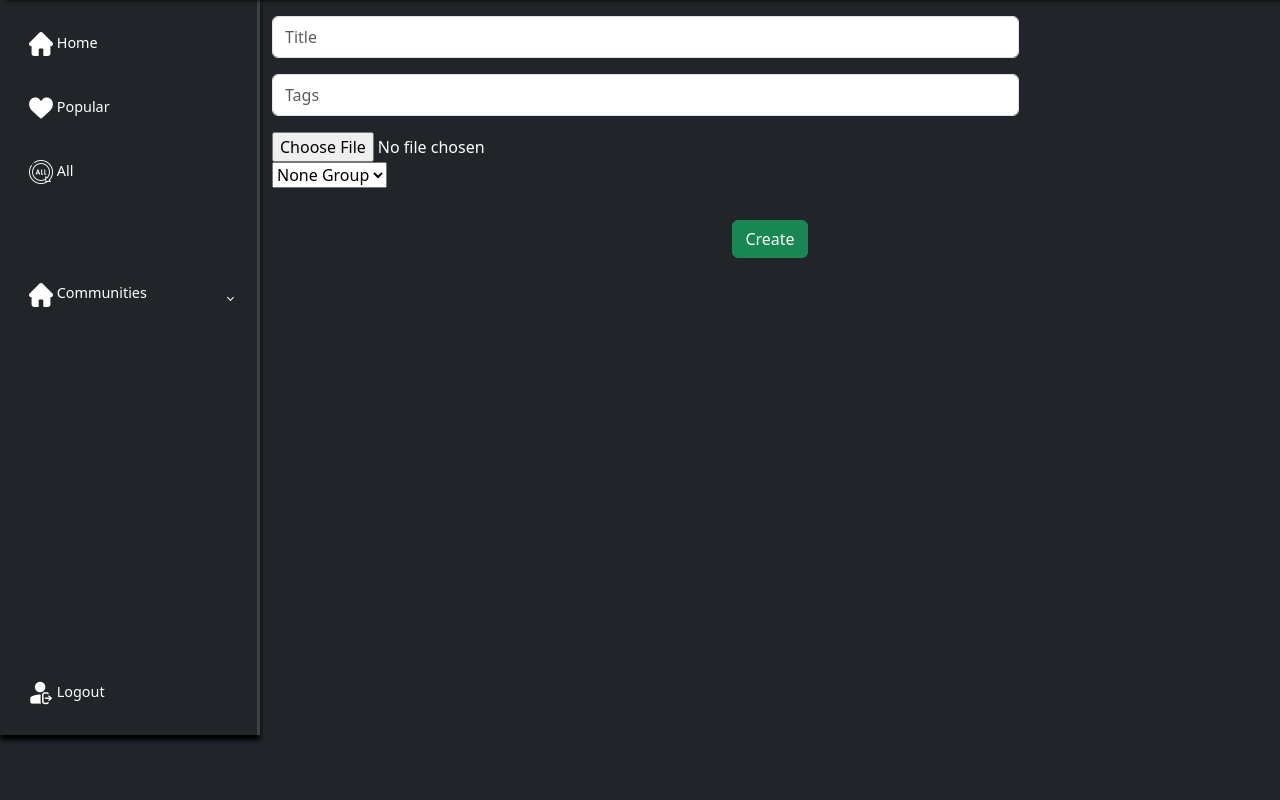
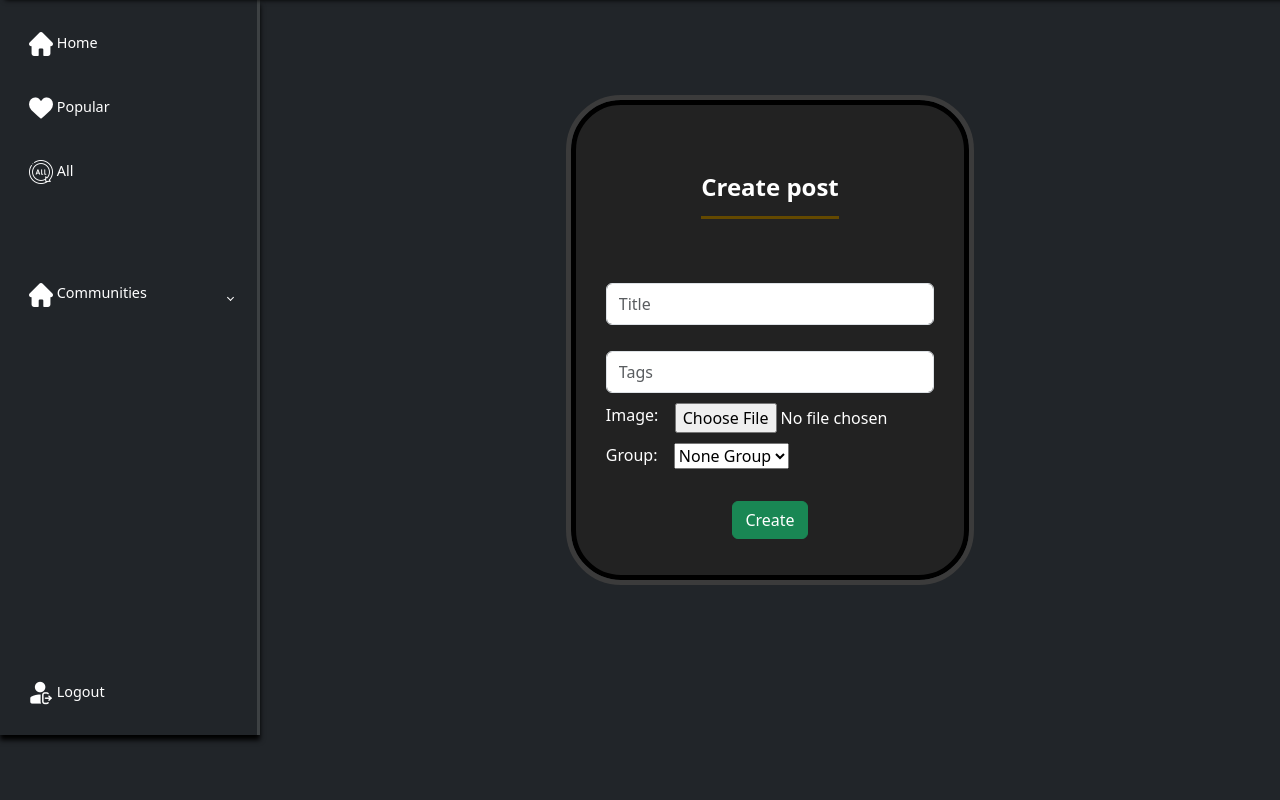
Before and after one commit to Ratatog/MyReddit, a Django app: page /post/create/ in a window 1280 px wide. Shown: the part 65-865 px from the top of the page. Run offline with Django 5.2, Linux system fonts and the light colour scheme; a user stored in the database is signed in; data comes from the database, SQL or seed files in the repository; both versions use the stored data as it was after the commit; some libraries are stand-ins or nearby versions.

Commit message:
more css

```diff
--- a/myreddit/main/forms.py
+++ b/myreddit/main/forms.py
@@ -18,8 +18,8 @@ class CommentForm(forms.ModelForm):
         }
 
 class AddPostForm(forms.ModelForm):
-    text = forms.CharField(max_length=30, widget=forms.TextInput(attrs={'class': 'form-control my-3 py-2 w-75', 'placeholder': 'Title'}))
-    tags = forms.CharField(widget=forms.TextInput(attrs={'class': 'form-control my-3 py-2 w-75', 'placeholder': 'Tags'}))
+    text = forms.CharField(label='', max_length=30, widget=forms.TextInput(attrs={'class': 'form-control my-3 py-2 w-75', 'placeholder': 'Title'}))
+    tags = forms.CharField(label='', widget=forms.TextInput(attrs={'class': 'form-control my-3 py-2 w-75', 'placeholder': 'Tags'}))
     url = forms.ImageField(label='Image', required=False)
     group = forms.ModelChoiceField(queryset=Group.objects.none(), empty_label='None Group')
 
@@ -34,9 +34,9 @@ class AddPostForm(forms.ModelForm):
         if user is not None:
             self.fields['group'].queryset = Group.objects.filter(admin=user)
 class AddGroupForm(forms.ModelForm):
-    title = forms.CharField(max_length=30, widget=forms.TextInput(attrs={'class': 'form-control my-3 py-2 w-75', 'placeholder': 'Group Name'}))
-    description = forms.CharField(max_length=80, widget=forms.TextInput(attrs={'class': 'form-control my-3 py-2 w-75', 'placeholder': 'Description'}))
-    photo = forms.ImageField()
+    title = forms.CharField(label='', max_length=30, widget=forms.TextInput(attrs={'class': 'form-control my-3 py-2 w-75', 'placeholder': 'Group Name'}))
+    description = forms.CharField(label='', max_length=80, widget=forms.TextInput(attrs={'class': 'form-control my-3 py-2 w-75', 'placeholder': 'Description'}))
+    photo = forms.ImageField(label='Image')
 
     class Meta:
         model = Group
--- a/myreddit/main/static/css/style.css
+++ b/myreddit/main/static/css/style.css
@@ -355,3 +383,52 @@ a {
 #nav-profile > span {
     display: block;
 }
+.create {
+    border: 5px solid black;
+    outline: 5px solid rgb(59, 59, 59);
+    border-radius: 50px;
+    margin: auto;
+    margin-top: 10%;
+    padding: 20px 30px;
+    width: 40%;
+    background-color: rgb(34, 34, 34);
+}
+.create > h1 {
+    border-bottom: 3px solid rgb(100, 73, 0);
+    padding-bottom: 15px;
+    width: max-content;
+    margin: auto;
+}
+.create input {
+    width: 100% !important;
+    margin: auto;
+}
+.create .form {
+    width: 100%;
+    margin: auto;
+}
+.create-input {
+    display: flex;
+    margin-bottom: 10px !important;
+}
+.create-input input {
+    display: flex;
+    margin-bottom: 0 !important;
+}
+.create-input label {
+    margin-right: 5%;
+}
+.create-input label::after {
+    content: ':';
+}
+.text-logout {
+    color: rgb(177, 8, 14) !important;
+}
+.text-logout:hover {
+    color: rgb(133, 3, 7) !important;
+}
+
+.group-minin-li img {
+    width: 24px;
+    height: 24px;
+}
--- /dev/null
+++ b/myreddit/main/templates/main/create.html
@@ -0,0 +1,31 @@
+{% extends "base.html" %}
+
+{% block content %}
+<div class="create">
+    <h1 class="text-white text-center my-5">{{title}}</h1>
+
+    <div class="form">
+        <div class="form-error text-white">{{ form.non_field_errors }}</div>
+
+    <form method="POST", enctype='multipart/form-data'>
+        {% csrf_token %}
+
+        {% for f in form %}
+        <div class="create-input">
+            {% if f.label %}
+            <label>{{ f.label }}</label>
+            {% endif %}
+
+            {{ f }}
+            <div class="form-error text-white">{{ f.errors }}</div>
+        </div>
+        {% endfor %}
+
+
+        <div class="text-center mt-3">
+            <button class="btn btn-success my-3">Create</button>
+        </div>
+    </form>
+    </div>
+</div>
+{% endblock content %}
--- /dev/null
+++ b/myreddit/main/templates/main/includes/group_mini.html
@@ -0,0 +1,6 @@
+{% load static %}
+
+<li class="sidebar-item subitem group-mini-li">
+    <img src="{{ group.photo.url }}">
+    <a href="{% url "group" group.pk %}" class="sidebar-link">{{group.title|slice:":15"}}</a>
+</li>
--- a/myreddit/main/templates/main/post_create.html
+++ /dev/null
@@ -1,20 +0,0 @@
-{% extends "base.html" %}
-
-{% block content %}
-
-<div class="form-error text-white">{{ form.non_field_errors }}</div>
-
-<form method="POST", enctype='multipart/form-data'>
-    {% csrf_token %}
-
-    {% for f in form %}
-    {{ f }}
-    <div class="form-error text-white">{{ f.errors }}</div>
-    {% endfor %}
-
-
-    <div class="text-center mt-3">
-        <button class="btn btn-success my-3">Create</button>
-    </div>
-</form>
-{% endblock content %}
--- a/myreddit/main/views.py
+++ b/myreddit/main/views.py
@@ -57,7 +57,7 @@ class ShowPost(LoginMixn, DetailView, CreateView):
 
 class CreatePost(LoginMixn, CreateView):
     form_class = AddPostForm
-    template_name = 'main/post_create.html'
+    template_name = 'main/create.html'
     success_url = reverse_lazy('home')
     extra_context = {'title': 'Create post'}
 
@@ -91,7 +91,7 @@ class GroupView(LoginMixn, DetailView):
 
 class GroupCreateView(LoginMixn, CreateView):
     form_class = AddGroupForm
-    template_name = 'main/group_create.html'
+    template_name = 'main/create.html'
     extra_context = {'title': 'Create group'}
 
     def get_success_url(self):
--- a/myreddit/templates/base.html
+++ b/myreddit/templates/base.html
@@ -28,7 +28,7 @@
             <div class="collapse navbar-collapse justify-content-end align-center" id="main-nav">
             <ul class="navbar-nav">
                 <li class="nav-item d-md-none">
-                    <a href="#" class="nav-link">Create</a>
+                    <a href="{% url "add_post" %}" class="nav-link">Create</a>
                 </li>
                 <li class="nav-item ms-2 d-none d-md-inline hover-shadow">
                     <a href="{% url "add_post" %}" class="nav-link">
@@ -92,12 +92,9 @@
                         <span>Communities</span>
                     </a>
                     <ul id="comm" class="sidebar-dropdown list-unstyled collapse" data-bs-parent="#sidebar">
-                        {% block communities %}
-                        <li class="sidebar-item subitem">
-                            <img src="{% static "images/all_btn.png" %}">
-                            <a href="#" class="sidebar-link">Something</a>
-                        </li>
-                        {% endblock communities %}
+                        {% for group in user.groups.all %}
+                        {% include "main/includes/group_mini.html" %}
+                        {% endfor %}
                     </ul>
                 </li>
             <div class="sidebar-footer">
--- a/myreddit/templates/login_base.html
+++ b/myreddit/templates/login_base.html
@@ -20,6 +20,11 @@
         </div>
         <div class="row">
             <div class="col-md-4 col-8 m-auto">
+                {% if user.is_authenticated %}
+                <h1 class="text-white text-center mt-5">You Alredy In Account!</h1>
+                <a id='btn-text' href="{% url "home" %}" class="nav-link text">To Home</a>
+                <a id='btn-text' href="{% url "users:logout" %}" class="nav-link text text-logout">Logout</a>
+                {% else %}
                 <div class="card border-black border-2 shadow-lg bg-dark">
                     <div class="card-body">
                         <div id="log-image">
@@ -33,6 +38,7 @@
                         </form>
                     </div>
                 </div>
+                {% endif %}
             </div>
         </div>
     </div>
--- a/myreddit/users/models.py
+++ b/myreddit/users/models.py
@@ -1,10 +1,14 @@
 from django.contrib.auth.models import AbstractUser
 from django.db import models
+from django.urls import reverse
 from myreddit.settings import DEFAULT_USER_IMAGE
 
 
 class User(AbstractUser):
     avatar = models.ImageField(upload_to="users/%Y/%m/%d/", blank=True, null=True, verbose_name='Фото', default=DEFAULT_USER_IMAGE)
-    status = models.CharField(max_length=80, default=None, blank=True, null=True, verbose_name='Статус')
+    status = models.CharField(max_length=80, default='', blank=True, null=True, verbose_name='Статус')
     groups = models.ManyToManyField('main.Group', blank=True, related_name='groups', verbose_name='Группы')
     likes = models.ManyToManyField('main.Post', blank=True, related_name='liked', verbose_name='Лайки')
+
+    def get_absolute_url(self):
+        return reverse("users:profile", kwargs={'pk': self.id})
--- a/myreddit/users/templates/users/includes/group.html
+++ b/myreddit/users/templates/users/includes/group.html
@@ -1,6 +1,7 @@
 {% load static %}
 
 <div class="group">
+    <a href="{% url "group" group.pk  %}">
         <div class="group-header group-mini">
             <div class='g-h-top'>
                 <div class="group-photo">
@@ -9,4 +10,5 @@
                 <span>{{ group.title }}</span>
             </div>
         </div>
+    </a>
 </div>
--- a/myreddit/users/templates/users/password_change.html
+++ b/myreddit/users/templates/users/password_change.html
@@ -11,5 +11,6 @@
 <div class="text-center mt-3">
     <button class="btn btn-success my-3">Confirm</button>
 </div>
+<a id='btn-text' href="{% url "users:password_reset" %}" class="nav-link wx-auto">Forgot Password?</a>
 
 {% endblock content %}
--- a/myreddit/users/templates/users/profile.html
+++ b/myreddit/users/templates/users/profile.html
@@ -60,7 +60,7 @@
                 </div>
                 <div class="tab-pane fade" id="nav-comments" role="tabpanel" aria-labelledby="nav-comments-tab" tabindex="0">
                     {% for comm in userp.comment.all %}
-                    {% include "users/includes/comment.html" %}
+                    {% include "main/includes/comment.html" %}
                     {% endfor %}
                 </div>
             </div>
--- a/myreddit/users/views.py
+++ b/myreddit/users/views.py
@@ -60,9 +60,6 @@ class ProfileView(LoginMixn, DetailView, UpdateView):
     pk_url_kwarg = 'pk'
     form_class = UpdateUserForm
 
-    def get_success_url(self):
-        return self.request.path
-
     def get_object(self, queryset = None):
         return get_object_or_404(get_user_model(), pk=self.kwargs[self.pk_url_kwarg])
 
```
Also changed, not shown: other parts of myreddit/main/static/css/style.css (+56 -28 lines), myreddit/main/templates/main/group_create.html (deleted, +0 -21 lines), myreddit/users/forms.py (+6 -6 lines), myreddit/users/templates/users/includes/profile.html (+10 -7 lines), myreddit/db.sqlite3, myreddit/main/templates/main/includes/comment.html (renamed from myreddit/users/templates/users/includes/comment.html), myreddit/users/migrations/0004_alter_user_status.py (added). Lines whose indentation alone changed are shown as unchanged.
